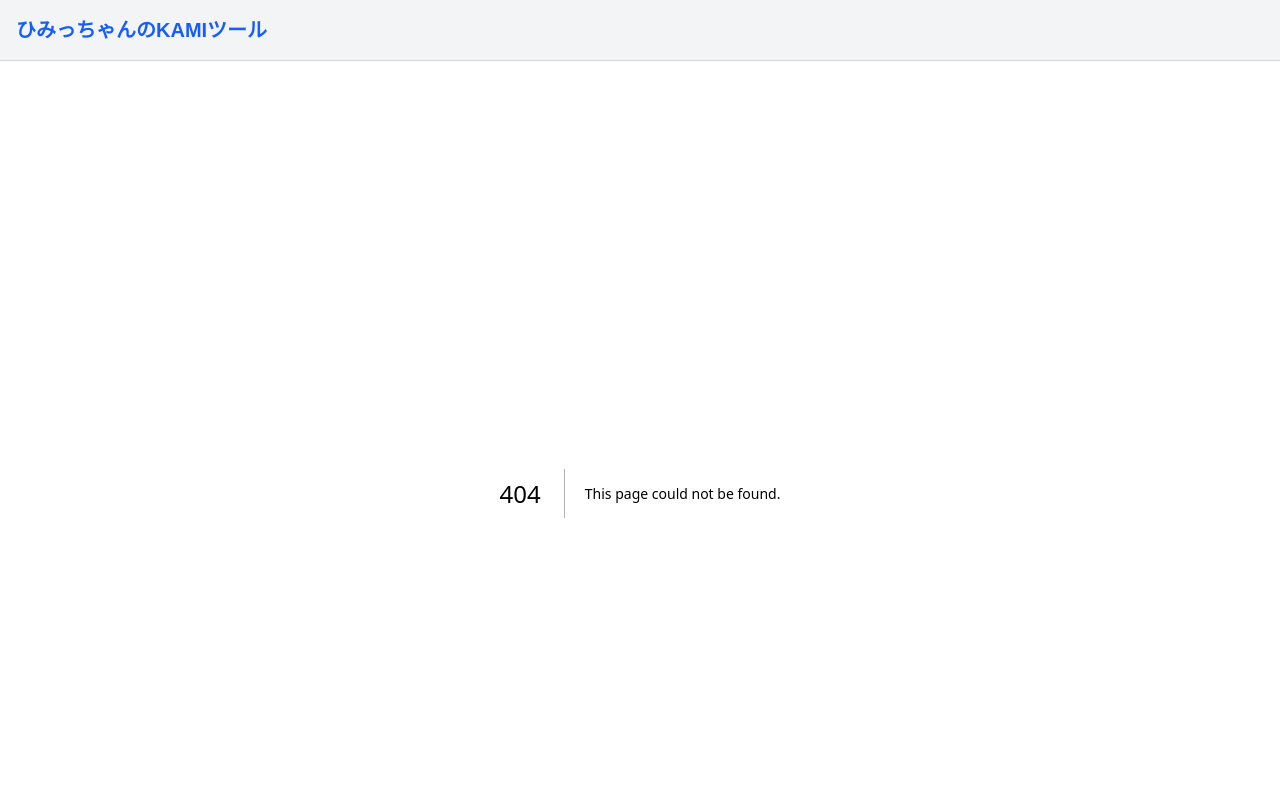
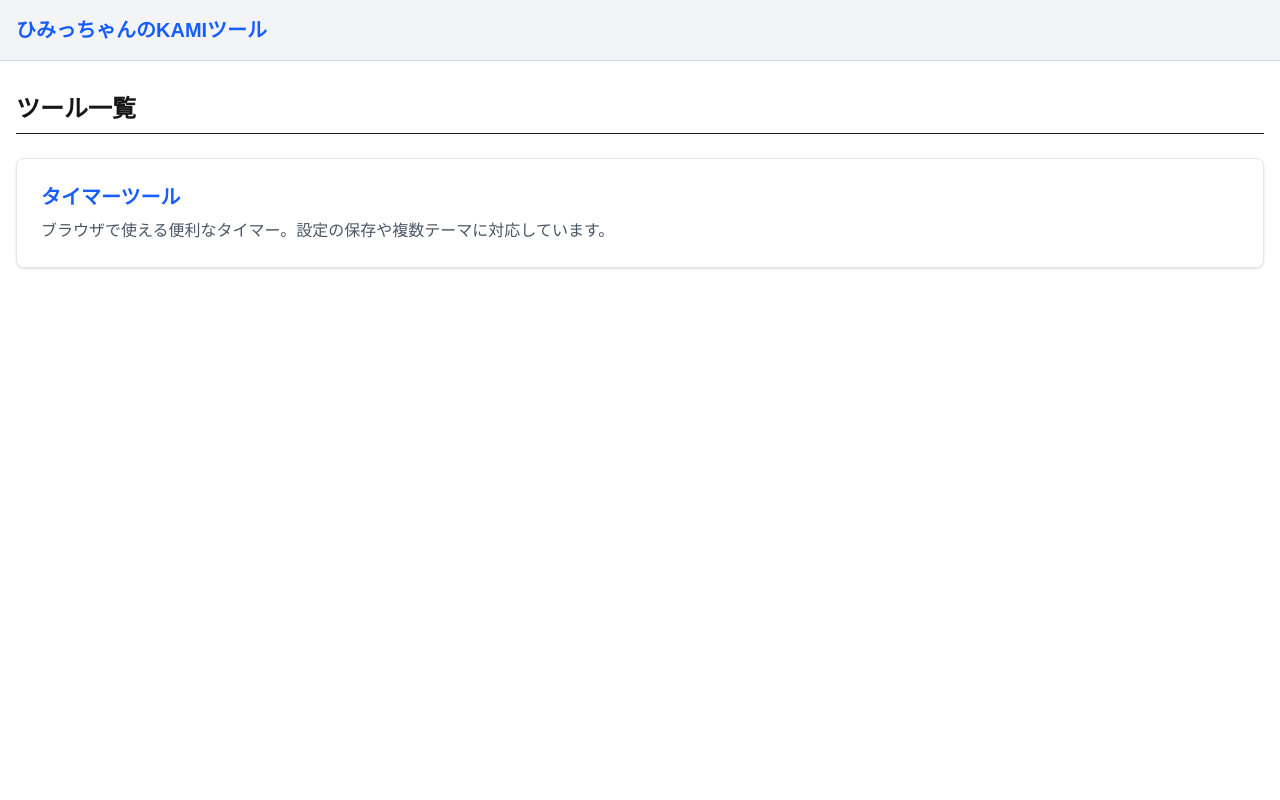
Before and after one commit to himitu-da/himitu-tool, a Next.js app: page /tool/ in a window 1280 px wide. Before the commit this address had no page. Shown: the top 800 px of the page. Built offline with nearby package versions, Linux system fonts and the light colour scheme.

Commit message:
feat: migrate to Next.js SSG with local ftp deployment

```diff
--- a/next.config.ts
+++ b/next.config.ts
@@ -2,6 +2,8 @@ import type { NextConfig } from "next";
 
 const nextConfig: NextConfig = {
   output: 'export',
+  basePath: '/tool',
+  trailingSlash: true,
 };
 
 export default nextConfig;
--- a/src/app/layout.tsx
+++ b/src/app/layout.tsx
@@ -1,4 +1,5 @@
 import type { Metadata } from "next";
+import Link from "next/link";
 import "./globals.css";
 
 export const metadata: Metadata = {
@@ -20,9 +21,9 @@ export default function RootLayout({
         <header className="bg-gray-100 border-b border-gray-300">
           <div className="container mx-auto px-4 py-4 flex justify-between items-center">
             <h1 className="text-xl font-bold">
-              <a href="/" className="text-blue-600 hover:text-blue-800 transition-colors">
+              <Link href="/" className="text-blue-600 hover:text-blue-800 transition-colors">
                 ひみっちゃんのKAMIツール
-              </a>
+              </Link>
             </h1>
           </div>
         </header>
--- a/src/app/page.tsx
+++ b/src/app/page.tsx
@@ -1,16 +1,18 @@
+import Link from "next/link";
+
 export default function Home() {
   return (
     <div>
       <h2 className="text-2xl font-bold mb-6 border-b pb-2">ツール一覧</h2>
       <ul className="space-y-4">
         <li>
-          <a
+          <Link
             href="/timer"
             className="block p-6 bg-white border border-gray-200 rounded-lg shadow-sm hover:bg-gray-50 transition-colors"
           >
             <h3 className="text-xl font-bold text-blue-600 mb-2">タイマーツール</h3>
             <p className="text-gray-600">ブラウザで使える便利なタイマー。設定の保存や複数テーマに対応しています。</p>
-          </a>
+          </Link>
         </li>
         {/* 他のツールはここに追加 */}
       </ul>
--- a/src/app/timer/page.tsx
+++ b/src/app/timer/page.tsx
@@ -1,6 +1,8 @@
 "use client";
 
 import React, { useState, useEffect, useRef } from 'react';
+
+import Link from 'next/link';
 
 type Theme = 'default' | 'dark' | 'ocean';
 
@@ -202,7 +204,7 @@ export default function TimerPage() {
       <header className="flex items-center justify-between p-4 bg-gray-800 text-white shadow-md">
         <div>
           <h1 className="text-sm font-light opacity-80 hover:opacity-100 transition-opacity">
-            <a href="/">ひみっちゃんのKAMIツール</a>
+            <Link href="/">ひみっちゃんのKAMIツール</Link>
           </h1>
           <h2 className="text-xl font-bold mt-1">タイマーツール</h2>
         </div>
```
Also changed, not shown: 1 other file (tests, documents, lock files or other folders).
